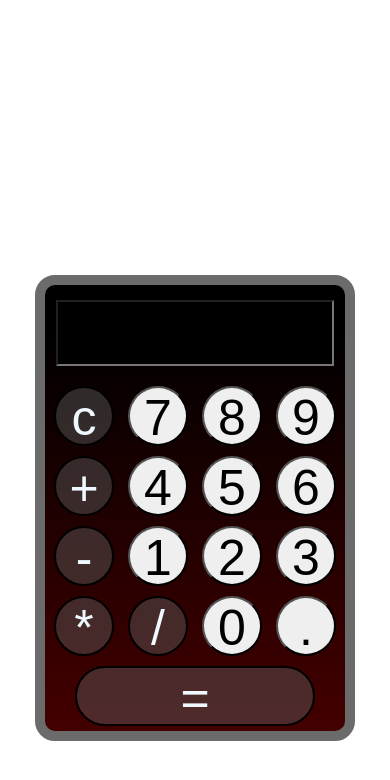
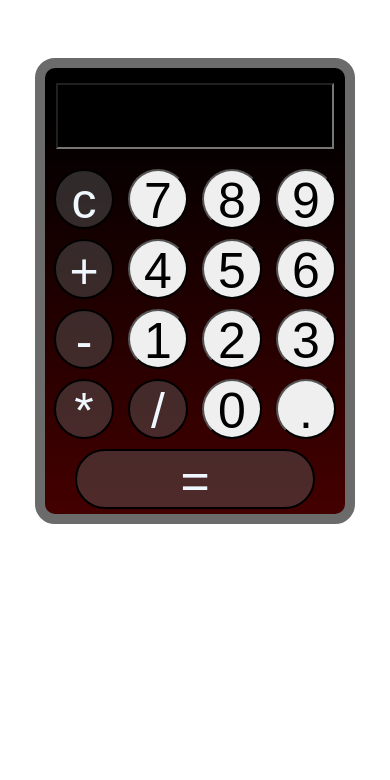
Before and after one commit to Na3eM17/calculator, a plain HTML site: page index.html in a window 390 px wide. Drawn offline with Linux system fonts and the light colour scheme.

Commit message:
space top

```diff
--- a/style.css
+++ b/style.css
@@ -1,11 +1,3 @@
-.big-contanor {
-  width: 90%;
-  height: 1200px;
-  display: flex;
-  align-items: center;
-  justify-content: center;
-}
-
 .contanor {
   background-image: linear-gradient(black 10%, rgb(68, 0, 0));
   width: 560px;
@@ -15,6 +7,7 @@
   align-items: center;
   justify-content: center;
   flex-direction: column;
+  margin-top: 50px;
 }
 
 .math {
@@ -60,10 +53,6 @@ button {
 }
 
 @media screen and (max-width: 585px) {
-  .big-contanor {
-    width: 100%;
-    height: 1000px;
-  }
   .contanor {
     width: 300px;
   }
```
